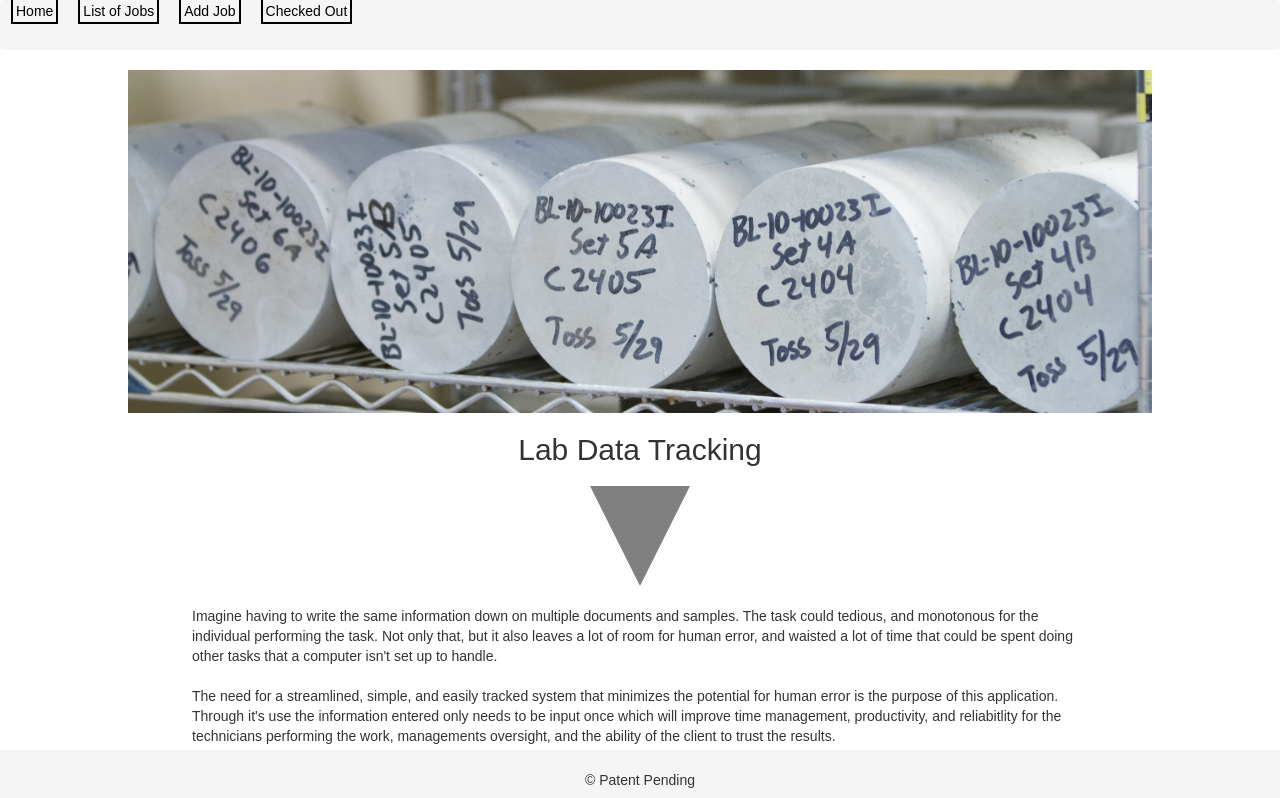
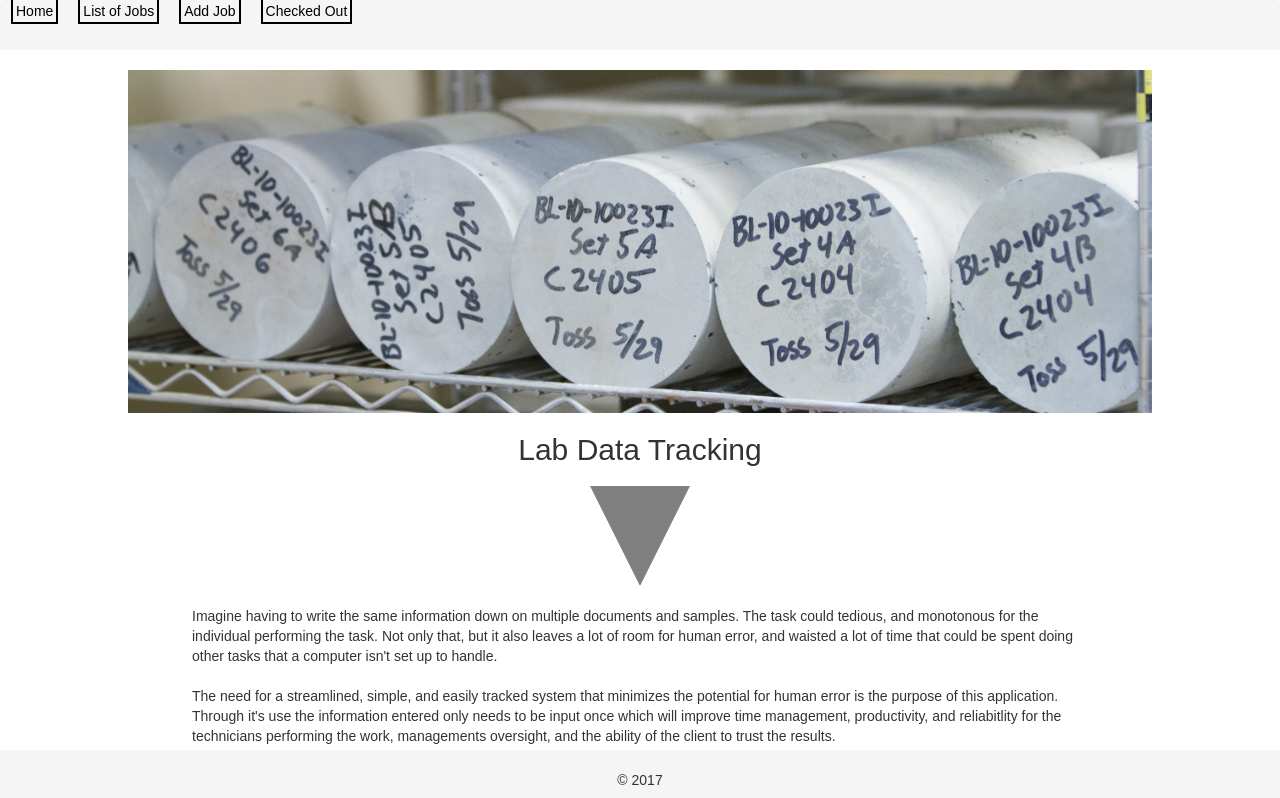
Before and after one commit to dharten/concrete-tracking, a React (Create React App) app in the folder client/: page / in a window 1280 px wide. Shown: the top 798 px of the page. Built offline with nearby package versions, Linux system fonts and the light colour scheme; no server answers.

Commit message:
modify footer

```diff
--- a/client/src/app/components/Footer/index.js
+++ b/client/src/app/components/Footer/index.js
@@ -4,7 +4,7 @@ import "./footer.css";
 export default function Footer(props) {
   return(
     <div className="footer">
-      <p>&copy; <span>Patent Pending</span></p>
+      <p>&copy; <span>2017</span></p>
 
     </div>
   )
```
